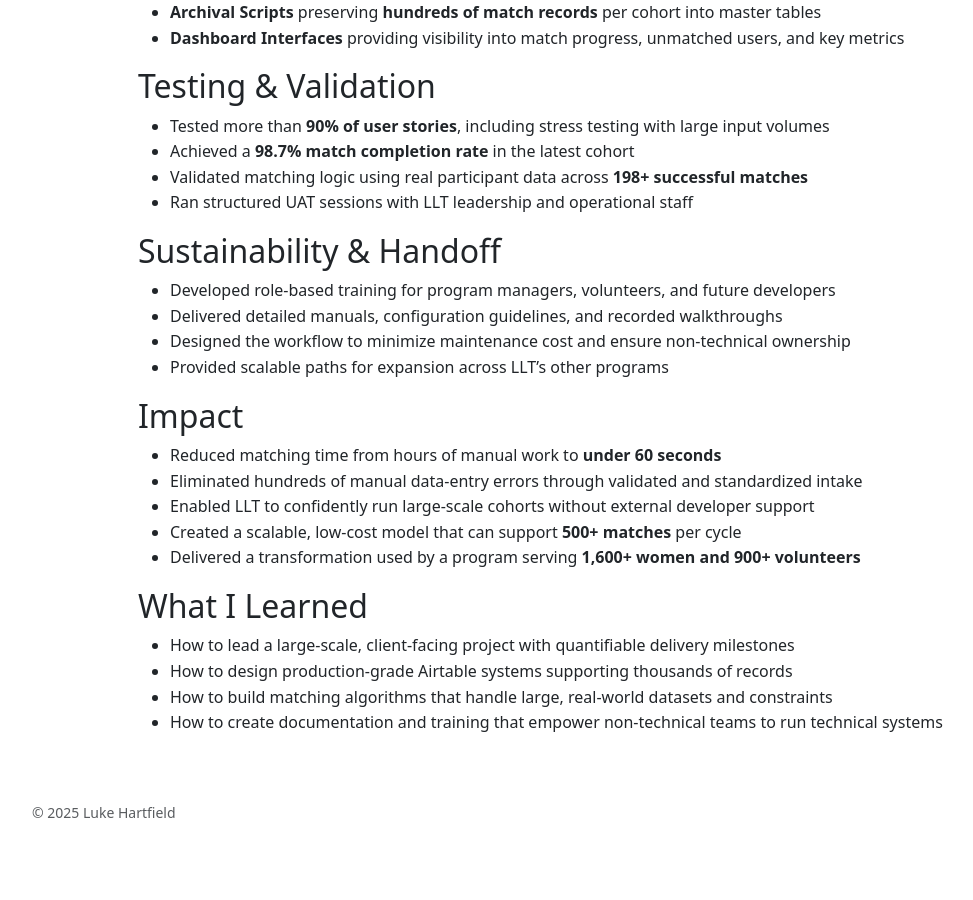
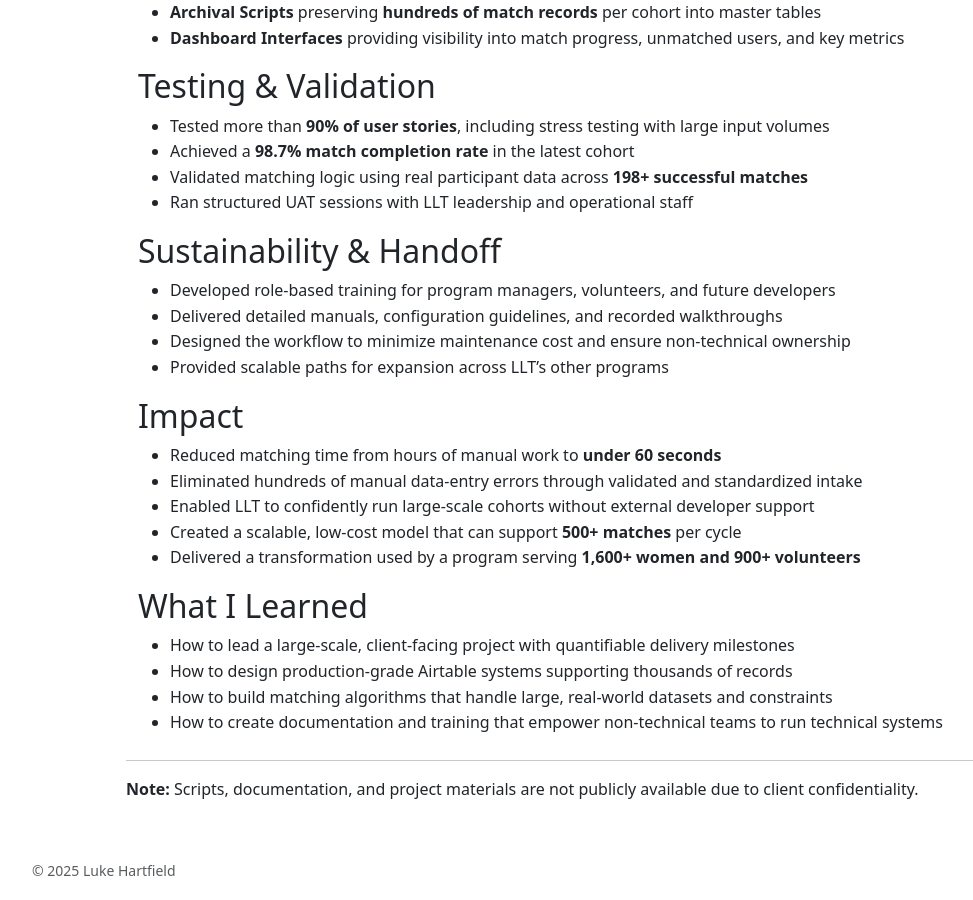
Before and after one commit to lukehartfield/lukehartfield.github.io, a Jekyll site: the page built from projects/llt.md, in a window 1280 px wide and 900 px high, scrolled down 1598 px. Shown: the whole window, without its empty margins (50-1023 px from the left). Built offline with Jekyll 4.4.1, drawn with Linux system fonts in a browser that asks for light colours; our own code applies the rules of GitHub Pages for plain Markdown files; before the commit the page ends 2439 px from its top, so only the background shows below that.

Commit message:
Add confidentiality note to project documentation
Added a note regarding client confidentiality for project materials.

```diff
--- a/projects/llt.md
+++ b/projects/llt.md
@@ -110,3 +110,8 @@
     <li>How to create documentation and training that empower non-technical teams to run technical systems</li>
   </ul>
 </div>
+
+<hr/>
+<p class="mt-3">
+  <strong>Note:</strong> Scripts, documentation, and project materials are not publicly available due to client confidentiality.
+</p>
```
